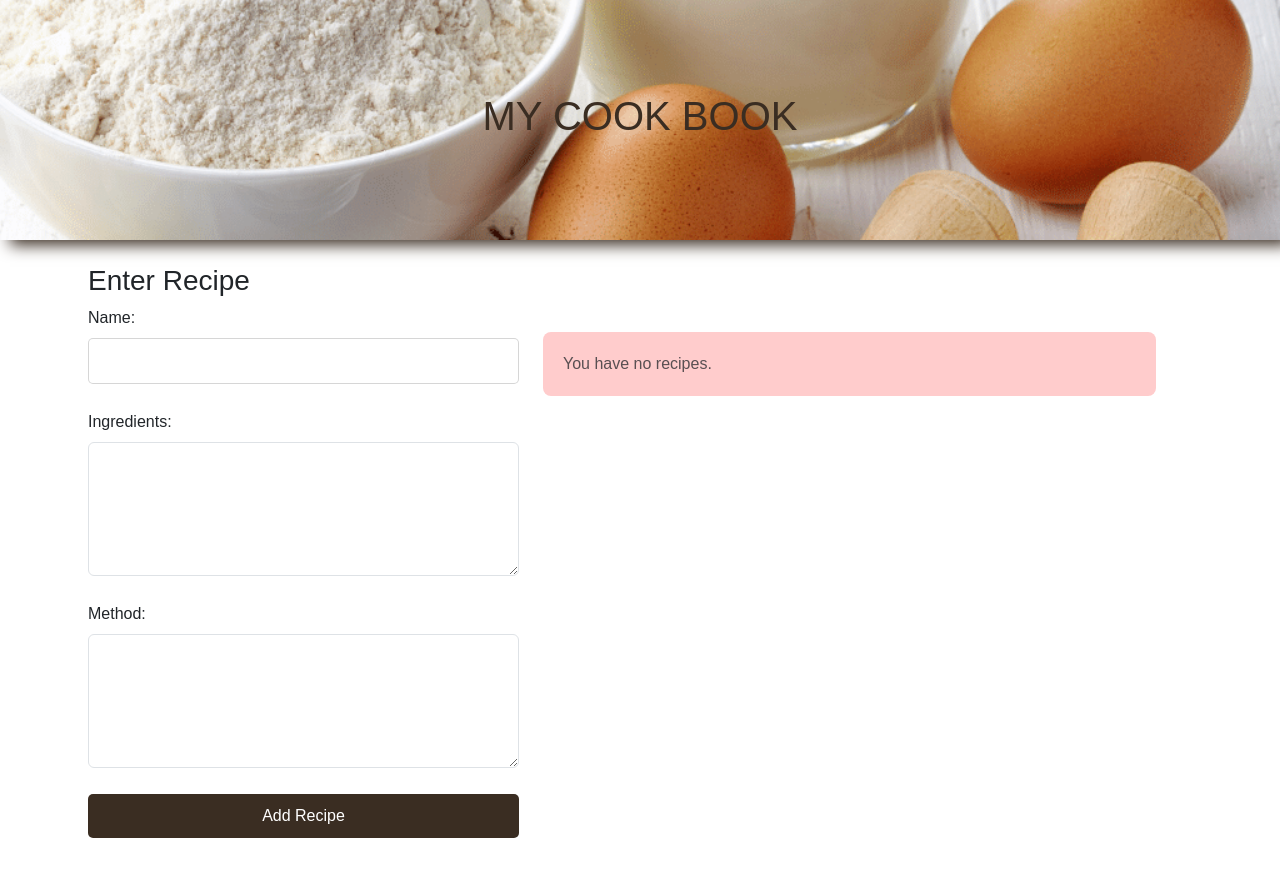
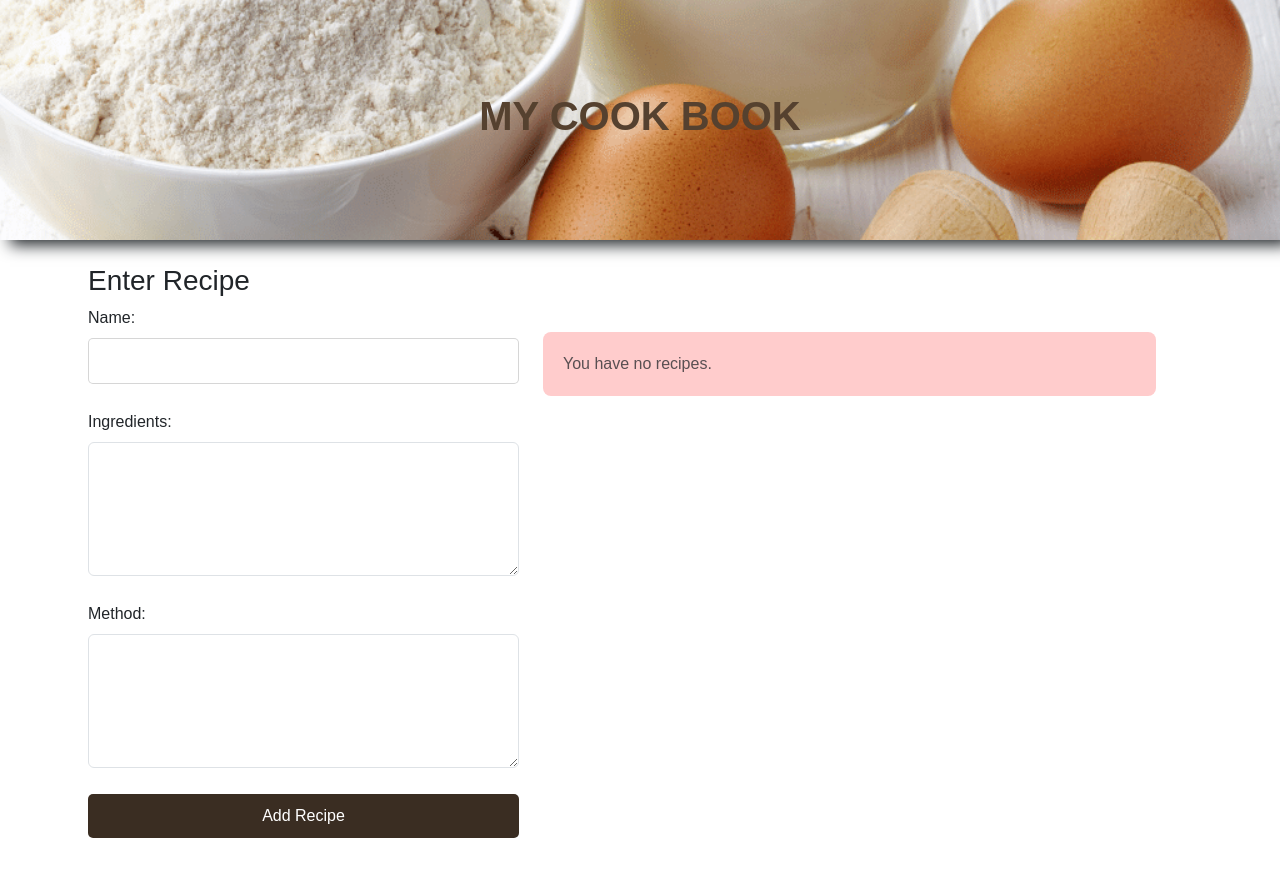
Before and after one commit to Ramshha/My-Recipe-Book, a plain HTML site: page index.html in a window 1280 px wide. Drawn offline with nearby package versions, Linux system fonts and the light colour scheme.

Commit message:
Update style.css

```diff
--- a/style.css
+++ b/style.css
@@ -11,8 +11,11 @@ nav {
     height: 30vh;
     padding: 20px;
     left: 0;
-    color: #3a2d22;
     text-align: center;
+}
+nav h1{
+    color: #55412f;
+    font-weight: 600;
 }
 .container {
     display: flex;
```
